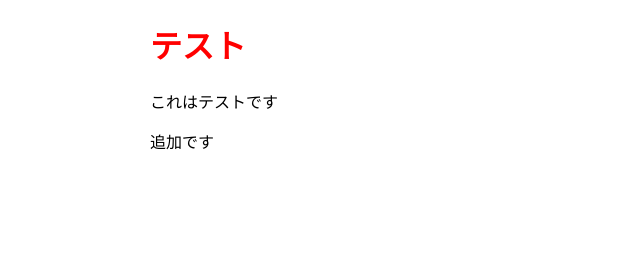
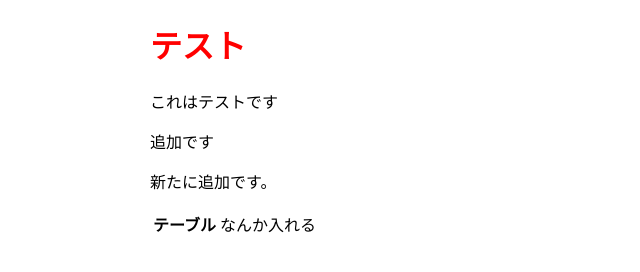
Before and after one commit to vito-0313/public, a plain HTML site: page index.html in a window 1280 px wide. Shown: the whole page, without its empty margins (0-640 px from the left). Drawn offline with Linux system fonts and the light colour scheme.

Commit message:
テーブル追加

```diff
--- a/index.html
+++ b/index.html
@@ -10,5 +10,13 @@
 <h1>テスト</h1>
 <p>これはテストです</p>
 <P>追加です</P>
+<P>新たに追加です。</P>
+
+<table>
+<tr>
+<th>テーブル</th>
+<td>なんか入れる</td>
+</tr>
+</table>
 </body>
 </html>
```
Also changed, not shown: test.html (added, +11 -0 lines).
